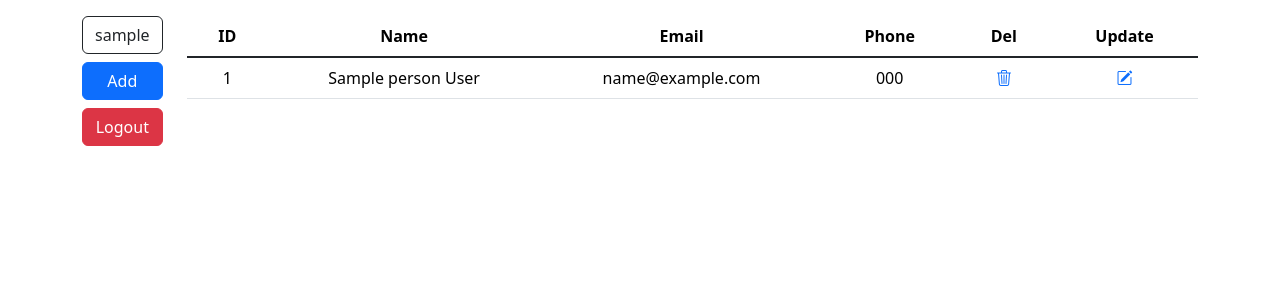
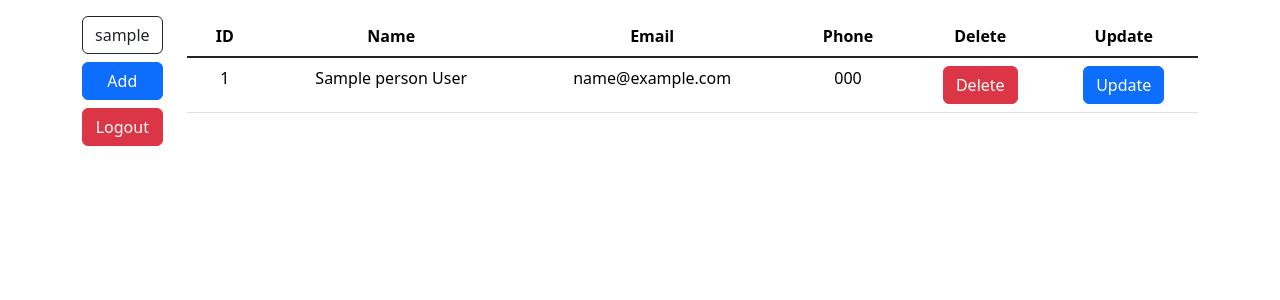
Before and after one commit to CN19-6310680233/cn351-attack-demo, a PHP site: page / in a window 1280 px wide. Shown: the top 300 px of the page. Run offline with PHP 8.4, Linux system fonts and the light colour scheme; the visitor is signed in with stand-in values (Sample User, id 1); tables that the repository leaves empty hold one stand-in row (values such as "Sample post"); data that the repository does not hold is empty.

Commit message:
add modal

```diff
--- a/html/data.view.php
+++ b/html/data.view.php
@@ -28,7 +28,7 @@
                             <a class='text-decoration-none' href="index.php?sort=phone">Phone</a>
                         </th>
                         <th>
-                            <a class='text-decoration-none' href="">Del</a>
+                            <a class='text-decoration-none' href="">Delete</a>
                         </th>
                         <th>
                             <a class='text-decoration-none' href="">Update</a>
@@ -45,13 +45,36 @@
                                 <td><?= $person['email'] ?></td>
                                 <td><?= $person['phone'] ?></td>
                                 <td>
-                                <a href='delete_process.php?id=<?= $person['id'] ?>' onclick="ConfirmDelete()">
-                                    <i class="bi bi-trash3"></i>
+                                    <button type="button" class="btn btn-danger" data-bs-toggle="modal" data-bs-target="#P<?= $person['id'] ?>">
+                                        Delete
+                                    </button>
+                                    <div class="modal fade" id="P<?= $person['id'] ?>" data-bs-backdrop="static" data-bs-keyboard="false" tabindex="-1" aria-labelledby="staticBackdropLabel" aria-hidden="true">
+                                        <div class="modal-dialog">
+                                            <div class="modal-content">
+                                                <div class="modal-header">
+                                                    <h5 class="modal-title" id="staticBackdropLabel">Delete <?= $person['name'] ?> <?= $person['surname'] ?>?</h5>
+                                                    <button type="button" class="btn-close" data-bs-dismiss="modal" aria-label="Close"></button>
+                                                </div>
+                                                <div class="modal-body" align="left">
+                                                    <form action="delete_process.php?id=<?= $person['id'] ?>" method="post">
+                                                        <label for="exampleInputPassword1" class="form-label">Password</label>
+                                                        <input type="password" class="form-control" name="password">
+                                                        <div class="modal-footer">
+                                                            <button type="button" class="btn btn-secondary" data-bs-dismiss="modal">Close</button>
+                                                            <button type="submit" class="btn btn-primary">Submit</button>
+                                                        </div>
+                                                    </form>
+                                                </div>
+
+                                            </div>
+                                        </div>
+                                    </div>
+                                </td>
+                                <td>
+                                    <a class="btn btn-primary" href='update.php?id=<?= $person['id'] ?>'>
+                                    Update
                                     </a>
-                            <td>
-                                <a href='update.php?id=<?= $person['id'] ?>'>
-                                    <i class="bi bi-pencil-square"></i>
-                                </a>
+                                </td>
                             </tr>
                         <?php endforeach ?>
                     <?php else : ?>
```
Lines whose indentation alone changed are shown as unchanged.
